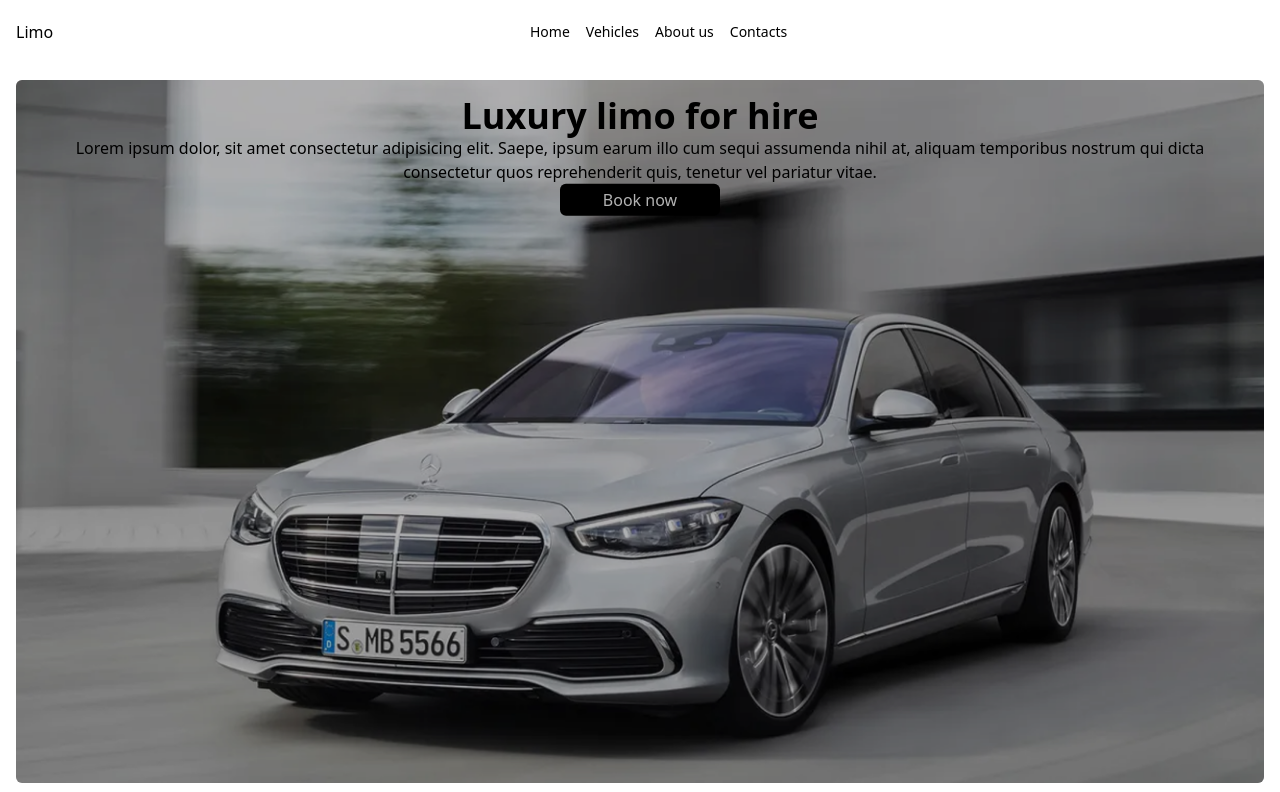
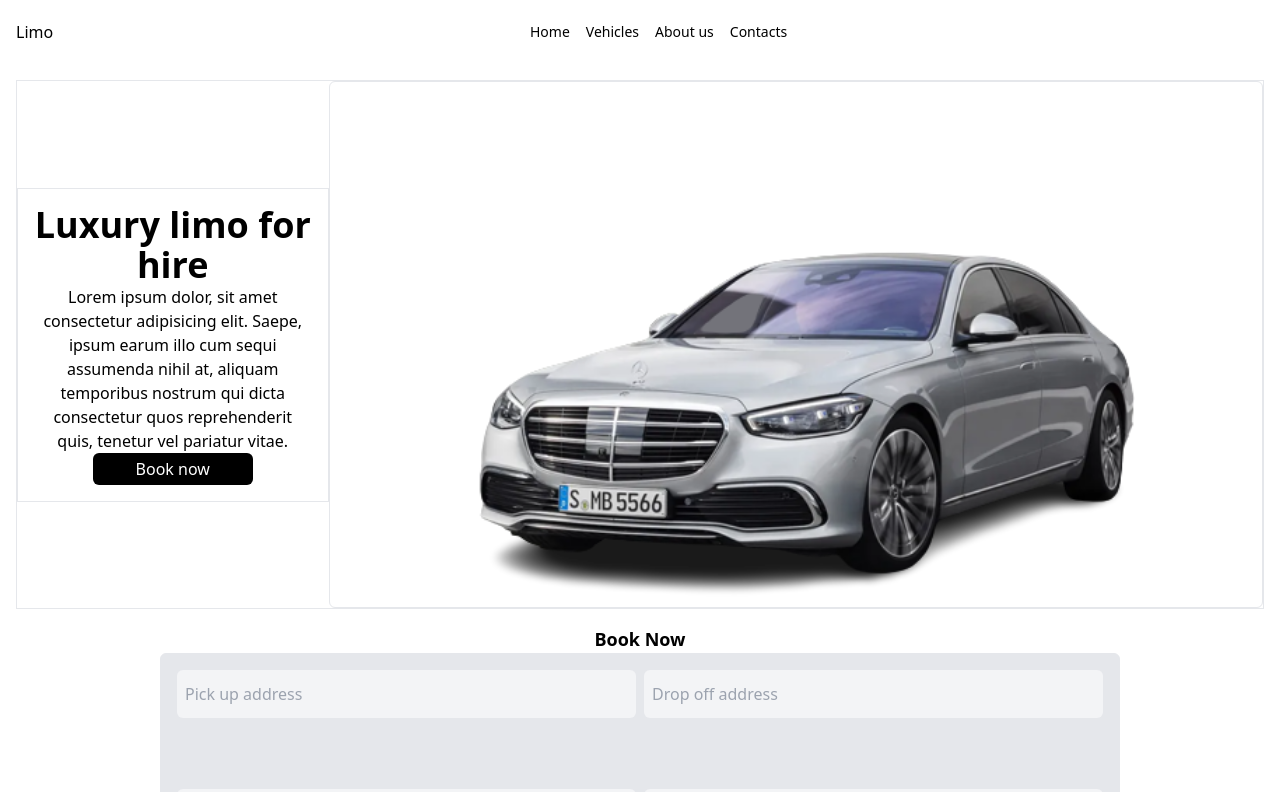
Before and after one commit to irriz-jayy/luxury-limos, a React (Vite) app: page / in a window 1280 px wide. Shown: the top 792 px of the page. Built offline with nearby package versions, Linux system fonts and the light colour scheme; the HTML template or start-up script is replaced by a standard one.

Commit message:
changed hero section layout

```diff
--- a/src/components/Homepage.jsx
+++ b/src/components/Homepage.jsx
@@ -1,18 +1,13 @@
 import React from "react";
 // import hero from "../assets/hero.png";
-import bg from "../assets/heroimage.png";
+import bg from "../assets/merc.png";
 
 function Homepage() {
   return (
     <>
       {/* Hero section */}
-      <div className="relative min-h-[50vh] m-4">
-        <img
-          src={bg}
-          className="z-0 rounded-md h-full w-full hidden md:block lg:block"
-          alt=""
-        />
-        <div className="absolute top-1/2 left-1/2 transform -translate-x-1/2 -translate-y-1/2 w-full h-full flex flex-col items-center justify-top p-4">
+      <div className="border flex min-h-[50vh] m-4 items-center justify-center">
+        <div className="border w-full h-full flex flex-col items-center p-4 lg:w-1/4">
           <p className="text-4xl font-bold text-center">Luxury limo for hire</p>
           <p className="text-center">
             Lorem ipsum dolor, sit amet consectetur adipisicing elit. Saepe,
@@ -24,7 +19,13 @@ function Homepage() {
             Book now
           </button>
         </div>
-        <div className="absolute top-0 left-0 w-full h-full  bg-black opacity-30 rounded-md hidden md:block lg:block"></div>
+        <img
+          src={bg}
+          className="border rounded-md h-full w-2/3 lg:w-3/4 hidden md:block lg:block"
+          alt=""
+        />
+
+        {/* <div className="absolute top-0 left-0 w-full h-full  bg-black opacity-20 rounded-md hidden md:block lg:block"></div> */}
       </div>
       {/* Form section */}
       <div className="w-full flex items-center justify-center">
```
Also changed, not shown: src/assets/merc.png (added).
